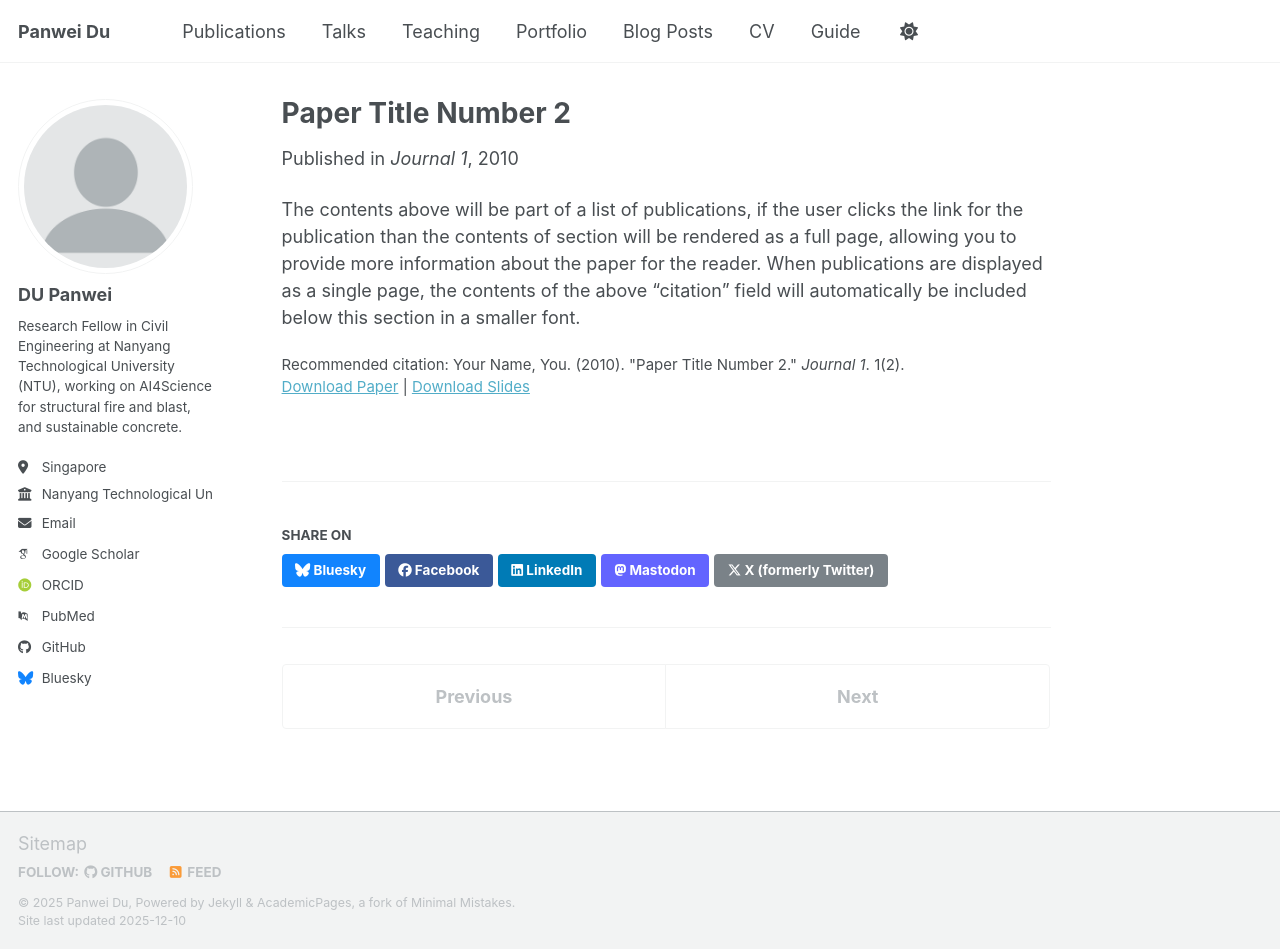
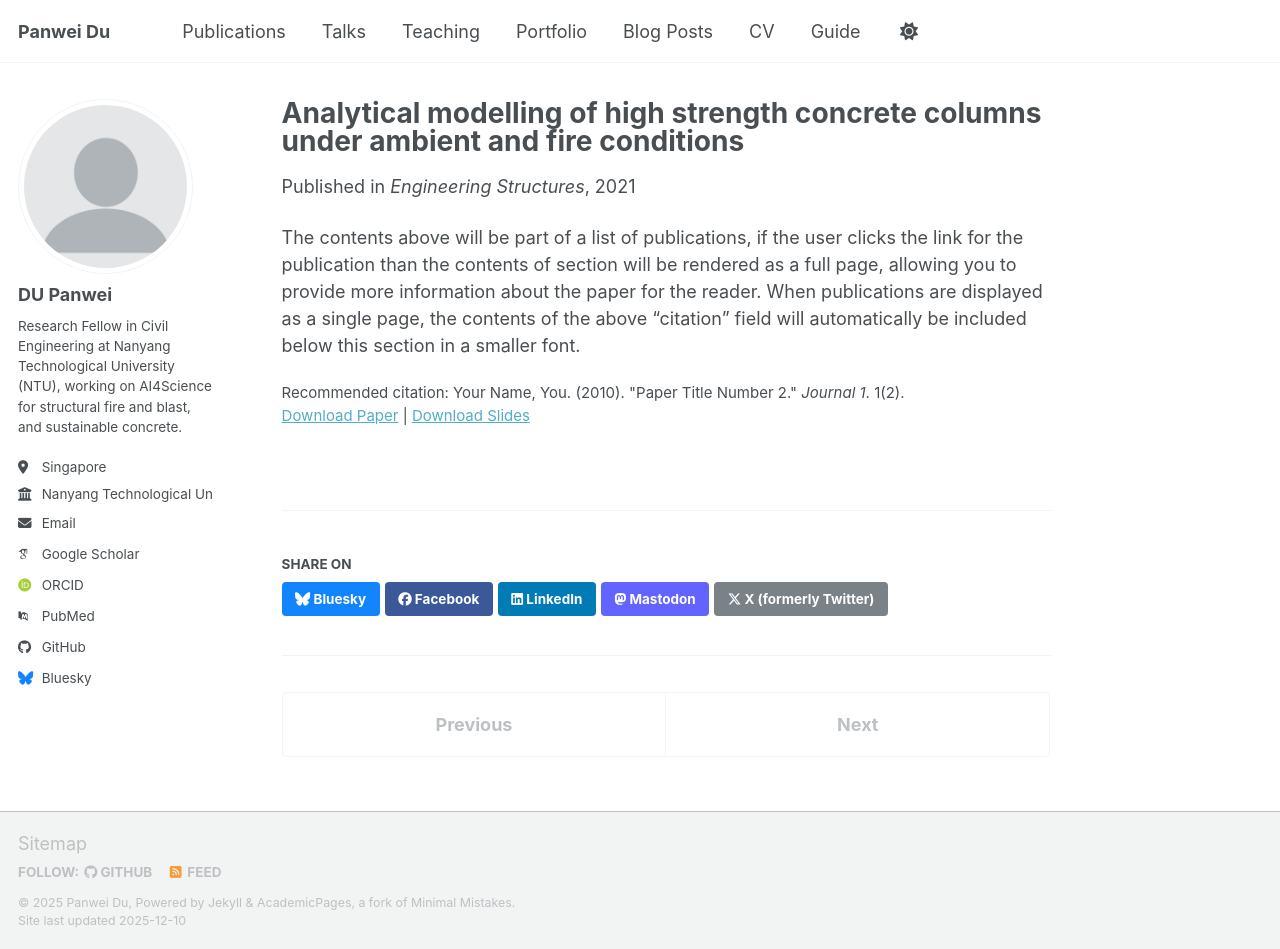
Before and after one commit to pwdu/panwei-du.github.io, a Jekyll site: the page built from _publications/2010-10-01-paper-title-number-2.md, in a window 1280 px wide and 949 px high. Built offline with Jekyll 4.4.1, drawn with Linux system fonts in a browser that asks for light colours; some web fonts are replaced; a script bundle is joined from its source files by our own code; library files that are not in the unit come from our copies.

Commit message:
Update 2010-10-01-paper-title-number-2.md

```diff
--- a/_publications/2010-10-01-paper-title-number-2.md
+++ b/_publications/2010-10-01-paper-title-number-2.md
@@ -1,11 +1,11 @@
 ---
-title: "Paper Title Number 2"
+title: "Analytical modelling of high strength concrete columns under ambient and fire conditions"
 collection: publications
 category: manuscripts
 permalink: /publication/2010-10-01-paper-title-number-2
-excerpt: 'This paper is about the number 2. The number 3 is left for future work.'
-date: 2010-10-01
-venue: 'Journal 1'
+excerpt: 'A unified analytical model for HSC columns under ambient and fire conditions, enabling fast strength prediction under eccentric loads and temperature-induced degradation.'
+date: 2021/11/15
+venue: 'Engineering Structures'
 slidesurl: 'https://academicpages.github.io/files/slides2.pdf'
 paperurl: 'https://academicpages.github.io/files/paper2.pdf'
 citation: 'Your Name, You. (2010). &quot;Paper Title Number 2.&quot; <i>Journal 1</i>. 1(2).'
```
